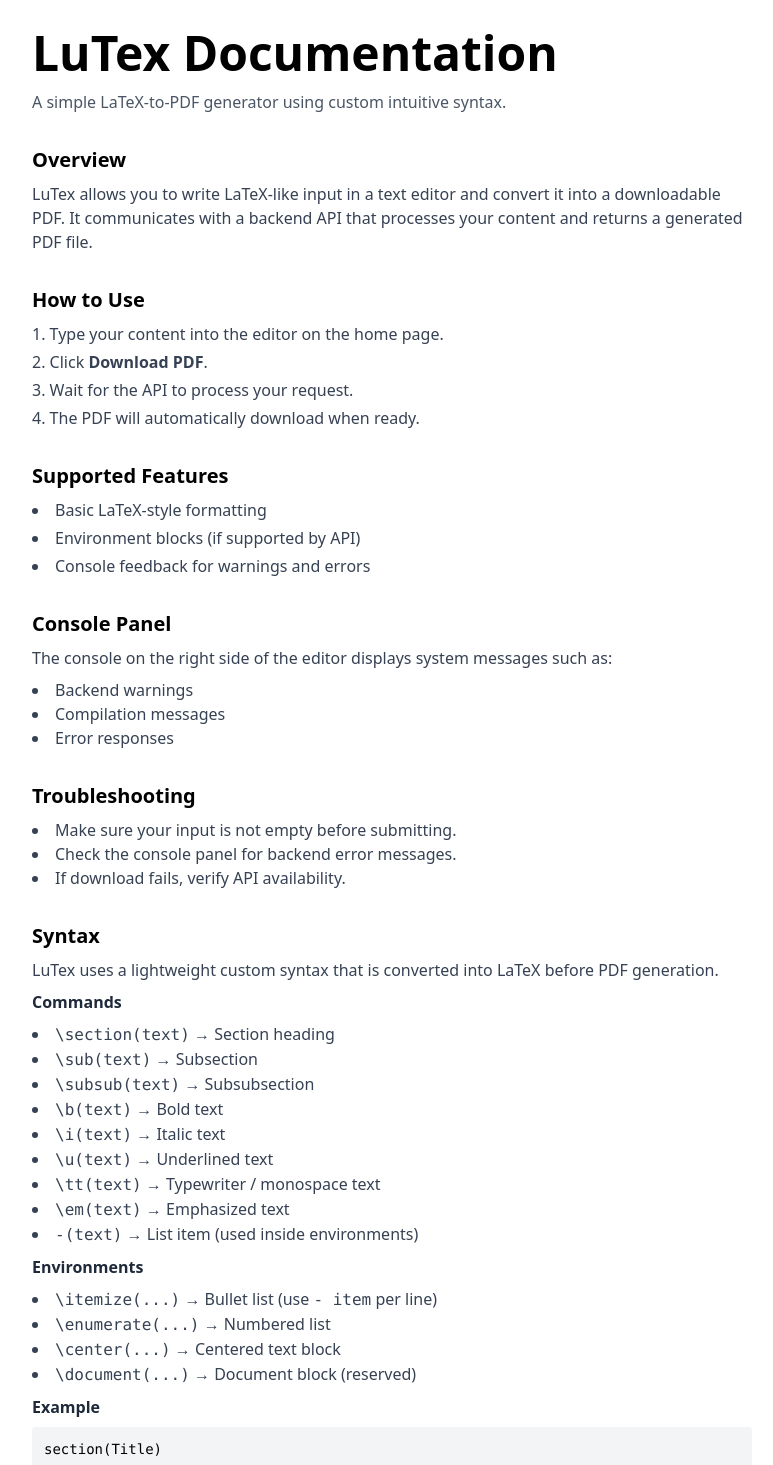
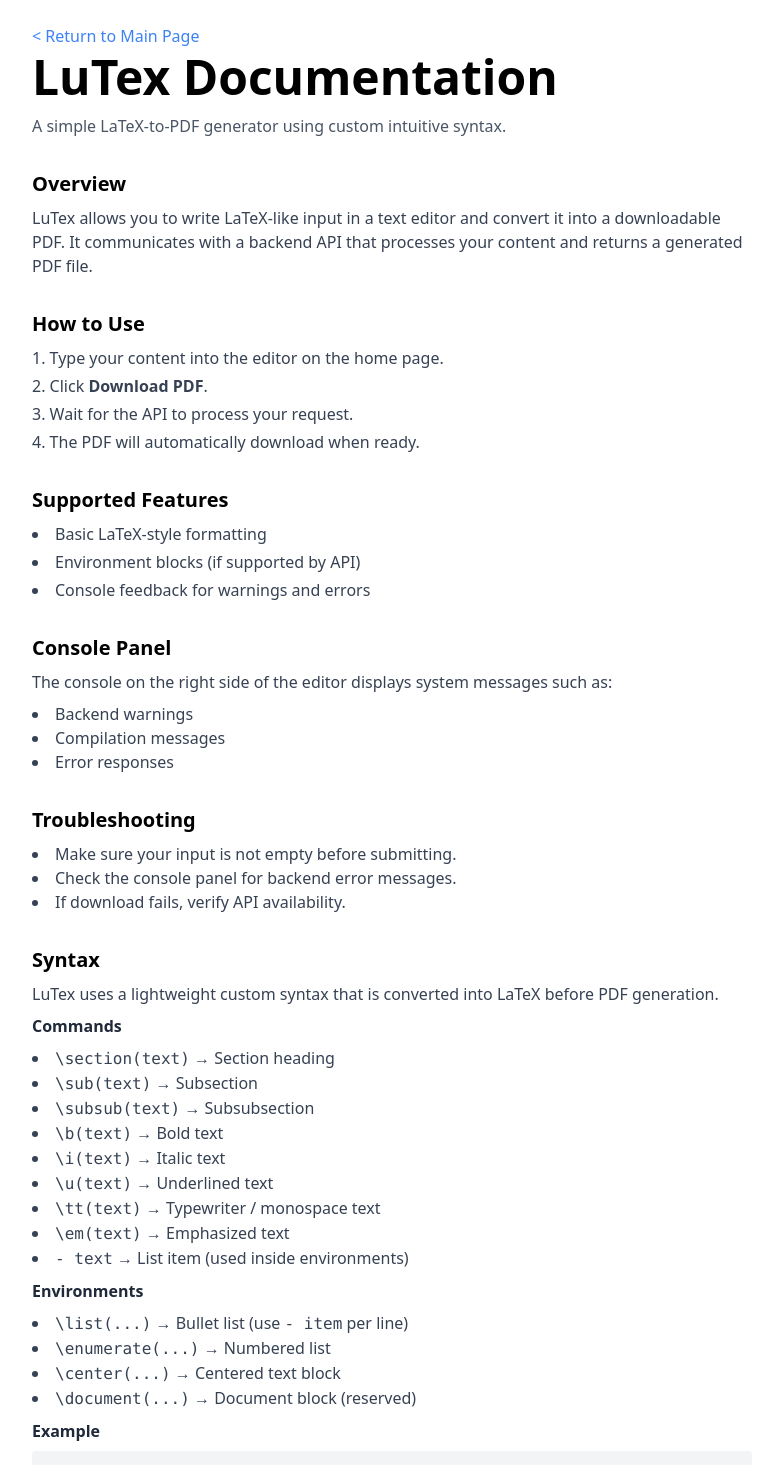
Before and after one commit to LucaMawyin/lutex, a Next.js app: page /documentation in a window 1280 px wide. Shown: the top 1465 px of the page, without its empty margins (248-1021 px from the left). Built offline with nearby package versions, Linux system fonts and the light colour scheme; a web font is replaced by a local one.

Commit message:
completed documentation

```diff
--- a/src/app/documentation/page.tsx
+++ b/src/app/documentation/page.tsx
@@ -1,8 +1,13 @@
+export const metadata = {
+    title: "LuTex Documentation",
+};
+
 export default function DocumentationPage() {
     return (
         <div className="flex flex-col max-w-3xl mx-auto p-6 gap-8">
 
             <header className="space-y-2">
+                <a href="/">&lt; Return to Main Page</a>
                 <h1 className="text-3xl font-bold">LuTex Documentation</h1>
                 <p className="text-gray-600">
                     A simple LaTeX-to-PDF generator using custom intuitive syntax.
@@ -75,12 +80,12 @@ export default function DocumentationPage() {
                     <li><code>\u(text)</code> → Underlined text</li>
                     <li><code>\tt(text)</code> → Typewriter / monospace text</li>
                     <li><code>\em(text)</code> → Emphasized text</li>
-                    <li><code>-(text)</code> → List item (used inside environments)</li>
+                    <li><code>- text</code> → List item (used inside environments)</li>
                 </ul>
 
                 <h3 className="font-semibold text-gray-800">Environments</h3>
                 <ul className="list-disc list-inside text-gray-700">
-                    <li><code>\itemize(...)</code> → Bullet list (use <code>- item</code> per line)</li>
+                    <li><code>\list(...)</code> → Bullet list (use <code>- item</code> per line)</li>
                     <li><code>\enumerate(...)</code> → Numbered list</li>
                     <li><code>\center(...)</code> → Centered text block</li>
                     <li><code>\document(...)</code> → Document block (reserved)</li>
--- a/src/app/globals.css
+++ b/src/app/globals.css
@@ -2,7 +2,7 @@
 @import "tailwindcss";
 
 :root{
-    --transition-duration: 200ms;
+    --transition-duration: 100ms;
     --contrast-colour: #0F172A;
     --contrast-light: #334155;
 }
@@ -22,3 +22,12 @@ html,body {
 h1{
     font-size:3em;
 }
+
+a {
+    color: #3B82F6;
+    transition: color var(--transition-duration);
+}
+
+a:hover {
+    color: #1D4ED8;
+}
--- a/src/app/page.tsx
+++ b/src/app/page.tsx
@@ -30,7 +30,7 @@ export default function Home() {
     // Submit info
     const handleSubmit = async (e: React.FormEvent) => {
         e.preventDefault();
-        const res = await fetch(`http://127.0.0.1:5000/api/route`, {
+        const res = await fetch(`https://api.lucamawyin.com/lutex/api/route`, {
             method: "POST",
             headers: {
                 "Content-Type": "application/json",
@@ -94,11 +94,9 @@ export default function Home() {
             </h1>
             <a
                 href="/documentation"
-                target="__blank"
                 className="
                     self-center
                     text-md
-                    text-blue-600
                     mb-8
                 "
             >
```
